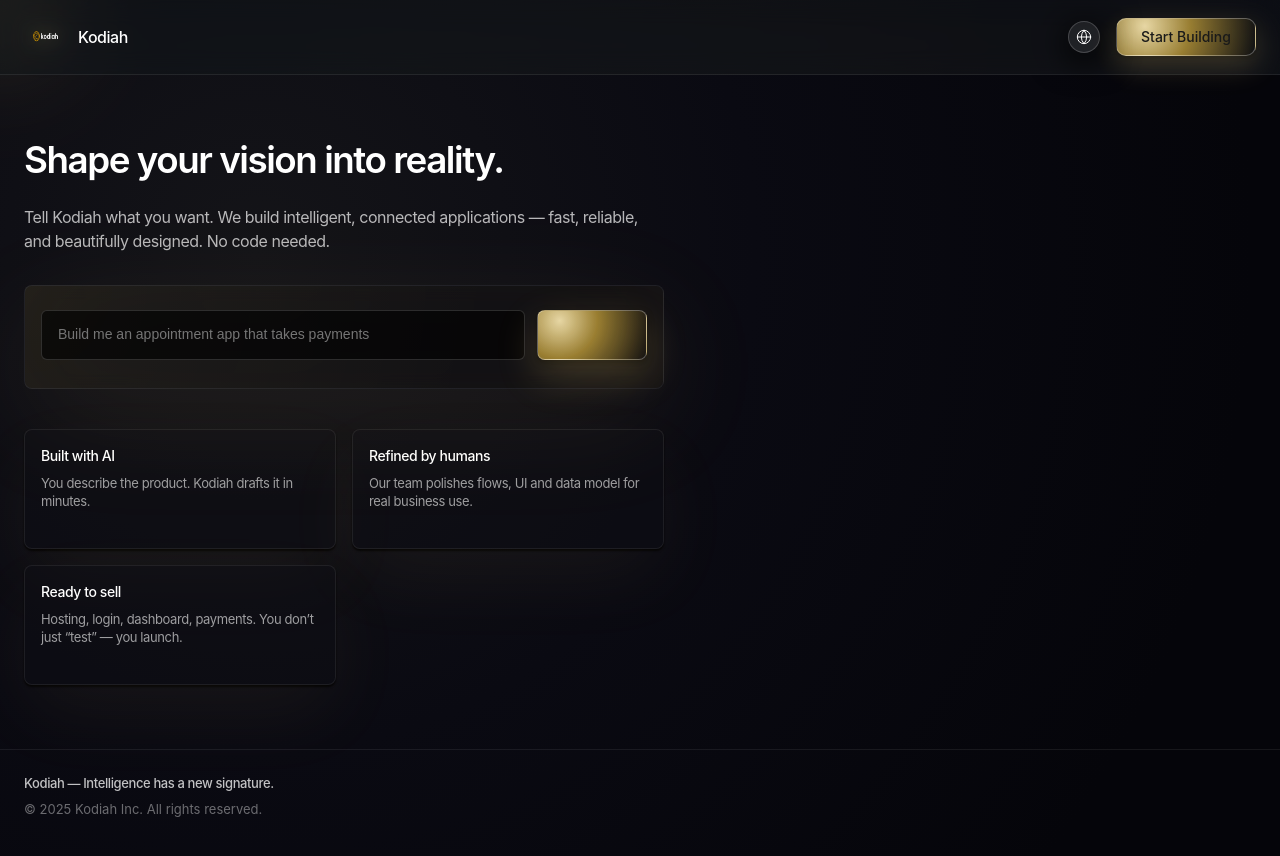
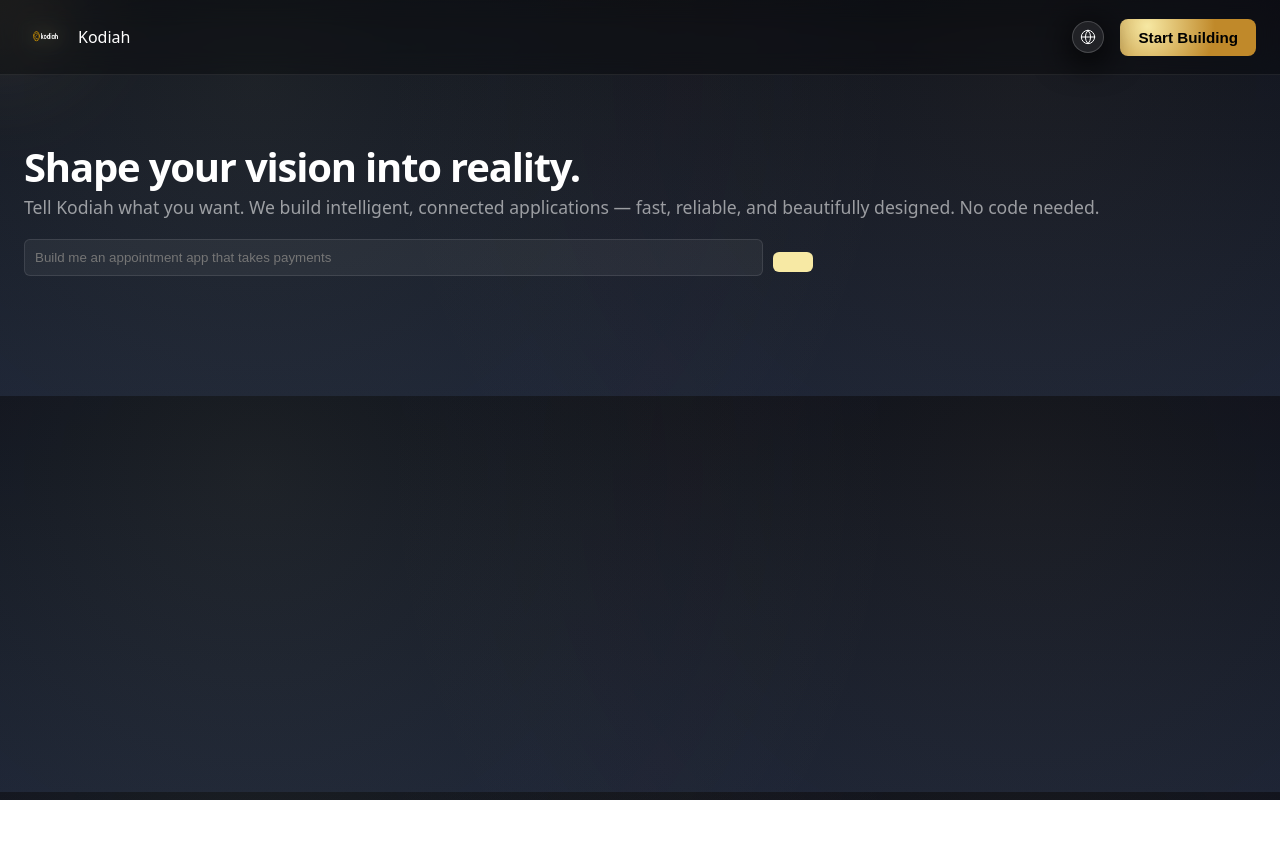
Before and after one commit to Ayrtonsena07/kodiah, a Next.js app: page / in a window 1280 px wide. Shown: the top 856 px of the page. After the commit the page ends 800 px from the top, so only its background shows below. Built offline with nearby package versions, Linux system fonts and the light colour scheme.

Commit message:
Update ClientRoot.tsx

```diff
--- a/app/ClientRoot.tsx
+++ b/app/ClientRoot.tsx
@@ -1,17 +1,12 @@
 "use client";
 
 import Image from "next/image";
-import {
-  LanguageProvider,
-  useLanguage,
-} from "./LanguageContext";
+import { LanguageProvider, useLanguage } from "./LanguageContext";
 import LanguageSelector from "./LanguageSelector";
 import MouseGlow from "./MouseGlow";
 
-// componente do header (barra de cima)
 function Header() {
   const { t } = useLanguage();
-
   return (
     <header
       style={{
@@ -34,73 +29,44 @@
           color: "white",
         }}
       >
-        {/* ESQUERDA: logo e nome */}
-        <div
-          style={{
-            display: "flex",
-            alignItems: "center",
-            gap: "12px",
-          }}
-        >
+        <div style={{ display: "flex", alignItems: "center", gap: "12px" }}>
           <Image
             src="/kodiah-logo.png"
             alt="Kodiah Logo"
             width={42}
             height={42}
             style={{
-              borderRadius: "10px",
+              borderRadius: "8px",
               filter:
                 "drop-shadow(0 0 10px rgba(246,226,122,0.45)) drop-shadow(0 0 25px rgba(199,146,47,0.25))",
             }}
           />
-
           <span
             style={{
               fontSize: "16px",
               fontWeight: 500,
               color: "white",
-              fontFamily:
-                '-apple-system, BlinkMacSystemFont, Inter, Roboto, "SF Pro Display", system-ui, sans-serif',
-              letterSpacing: "-0.03em",
             }}
           >
             Kodiah
           </span>
         </div>
 
-        {/* DIREITA: idioma + botão Start Building */}
-        <div
-          style={{
-            display: "flex",
-            alignItems: "center",
-            gap: "16px",
-          }}
-        >
-          {/* seletor de idioma */}
+        <div style={{ display: "flex", alignItems: "center", gap: "16px" }}>
           <LanguageSelector />
-
-          {/* botão Start Building */}
           <button
             style={{
               background:
-                "radial-gradient(circle at 20% 20%, rgba(255,237,180,0.9) 0%, rgba(245,200,70,0.6) 40%, rgba(30,22,0,0.1) 100%)",
-              boxShadow:
-                "0 10px 30px rgba(255,220,120,0.2), 0 2px 4px rgba(0,0,0,0.5)",
-              border: "1px solid rgba(255,255,255,0.3)",
-              borderRadius: "10px",
-              color: "#1a1a1a",
-              fontSize: "14px",
-              fontWeight: 500,
-              padding: "10px 16px",
-              minWidth: "140px",
-              textAlign: "center",
+                "radial-gradient(circle at 20% 20%, #f7e9a4 0%, #c0892a 60%)",
+              border: "none",
+              color: "#000",
+              fontWeight: 600,
+              fontSize: "0.95rem",
+              padding: "10px 18px",
+              borderRadius: "8px",
               cursor: "pointer",
-              lineHeight: 1.2,
-              fontFamily:
-                '-apple-system, BlinkMacSystemFont, Inter, Roboto, "SF Pro Display", system-ui, sans-serif',
             }}
           >
-            {/* usamos t.startButton em vez de t.startBuilding */}
             {t.startButton /* ex: "Start Building" */}
           </button>
         </div>
@@ -109,326 +75,55 @@
   );
 }
 
-// componente da área principal (hero + cards)
-function HeroSection() {
+function Hero() {
   const { t } = useLanguage();
 
   return (
-    <main
-      style={{
-        position: "relative",
-        width: "100%",
-        color: "white",
-        fontFamily:
-          '-apple-system, BlinkMacSystemFont, Inter, Roboto, "SF Pro Display", system-ui, sans-serif',
-        background:
-          "radial-gradient(circle at 20% 20%, rgba(20,20,24,1) 0%, rgba(10,10,18,1) 40%, rgba(5,5,10,1) 80%)",
-        minHeight: "100vh",
-        paddingBottom: "120px",
-      }}
-    >
-      {/* Glow do mouse */}
-      <MouseGlow />
-
     <section
       style={{
         maxWidth: "1280px",
         margin: "0 auto",
-          padding: "64px 24px 0 24px",
-          display: "grid",
-          gridTemplateColumns: "minmax(0,1fr)",
-          rowGap: "40px",
+        padding: "64px 24px 120px",
+        color: "white",
       }}
     >
-        {/* Texto principal lado esquerdo */}
-        <div
-          style={{
-            maxWidth: "640px",
-          }}
-        >
-          <h1
-            style={{
-              fontSize: "clamp(2rem, 1vw + 1.5rem, 2.5rem)",
-              fontWeight: 600,
-              lineHeight: 1.15,
-              letterSpacing: "-0.04em",
-              color: "white",
-              margin: 0,
-              textWrap: "balance",
-            }}
-          >
-            {/* título principal com destaque dourado */}
-            <span style={{ color: "white" }}>{t.heroHeadline.split("{gold}")[0]}</span>
-            <span
-              style={{
-                background:
-                  "linear-gradient(90deg,rgb(255,237,180) 0%,rgb(245,200,70) 50%,rgb(130,92,27) 100%)",
-                WebkitBackgroundClip: "text",
-                color: "transparent",
-                textShadow:
-                  "0 0 10px rgba(255,220,120,0.4),0 0 40px rgba(255,170,60,0.2)",
-              }}
-            >
-              {t.heroHeadline.split("{gold}")[1] || ""}
-            </span>
-          </h1>
-
-          <p
-            style={{
-              marginTop: "24px",
-              fontSize: "16px",
-              lineHeight: 1.5,
-              color: "rgba(255,255,255,0.7)",
-              maxWidth: "620px",
-              letterSpacing: "-0.03em",
-            }}
-          >
-            {t.heroSub}
-          </p>
-
-          {/* Caixa de prompt + botão Generate */}
-          <div
-            style={{
-              marginTop: "32px",
-              position: "relative",
-              background:
-                "radial-gradient(circle at 0% 0%, rgba(255,230,140,0.05) 0%, rgba(0,0,0,0) 70%)",
-              border: "1px solid rgba(255,255,255,0.08)",
-              boxShadow:
-                "0 30px 120px rgba(255,220,120,0.08), 0 0 120px rgba(255,200,60,0.05) inset",
-              borderRadius: "8px",
-              padding: "16px",
-              maxWidth: "640px",
-              backgroundColor: "rgba(15,15,20,0.6)",
-              backdropFilter: "blur(8px)",
-            }}
-          >
-            <label
-              style={{
-                display: "block",
-                fontSize: "14px",
-                fontWeight: 500,
-                color: "rgba(255,255,255,0.8)",
-                marginBottom: "8px",
-                letterSpacing: "-0.03em",
-              }}
-            >
-              {t.promptLabel}
-            </label>
-
-            <div
-              style={{
-                display: "flex",
-                gap: "12px",
-              }}
-            >
+      <h1 style={{ fontSize: "2.5rem", fontWeight: 600 }}>{t.heroHeadline}</h1>
+      <p style={{ fontSize: "1.1rem", opacity: 0.8 }}>{t.heroSub}</p>
+      <div style={{ marginTop: "20px" }}>
         <input
           placeholder={t.promptPlaceholder}
           style={{
-                  flex: 1,
-                  backgroundColor: "rgba(0,0,0,0.6)",
-                  border: "1px solid rgba(255,255,255,0.15)",
+            background: "rgba(255,255,255,0.05)",
+            border: "1px solid rgba(255,255,255,0.1)",
+            padding: "10px",
             borderRadius: "6px",
-                  padding: "14px 16px",
             color: "white",
-                  fontSize: "14px",
-                  lineHeight: 1.4,
-                  outline: "none",
-                  minWidth: 0,
+            width: "60%",
           }}
         />
-
         <button
           style={{
-                  background:
-                    "radial-gradient(circle at 20% 20%, rgba(255,237,180,0.9) 0%, rgba(245,200,70,0.6) 40%, rgba(30,22,0,0.1) 100%)",
-                  boxShadow:
-                    "0 15px 40px rgba(255,220,120,0.22), 0 3px 6px rgba(0,0,0,0.6)",
-                  border: "1px solid rgba(255,255,255,0.3)",
-                  borderRadius: "8px",
-                  color: "#1a1a1a",
-                  fontSize: "14px",
-                  fontWeight: 500,
-                  padding: "14px 16px",
-                  minWidth: "110px",
-                  textAlign: "center",
+            marginLeft: "10px",
+            background: "#f7e9a4",
+            border: "none",
+            padding: "10px 20px",
+            borderRadius: "6px",
             cursor: "pointer",
-                  lineHeight: 1.2,
-                  whiteSpace: "nowrap",
-                  fontFamily:
-                    '-apple-system, BlinkMacSystemFont, Inter, Roboto, "SF Pro Display", system-ui, sans-serif',
           }}
         >
           {t.generateBtn}
         </button>
       </div>
-
-            <p
-              style={{
-                fontSize: "13px",
-                lineHeight: 1.4,
-                color: "rgba(255,255,255,0.5)",
-                marginTop: "12px",
-              }}
-            >
-              {t.betaNote}
-            </p>
-          </div>
-
-          {/* 3 cards de valor */}
-          <div
-            style={{
-              marginTop: "40px",
-              display: "grid",
-              gridTemplateColumns: "repeat(auto-fit, minmax(min(260px,100%),1fr))",
-              gap: "16px",
-              maxWidth: "960px",
-            }}
-          >
-            {/* Card 1 */}
-            <div
-              style={{
-                backgroundColor: "rgba(15,15,20,0.5)",
-                border: "1px solid rgba(255,255,255,0.07)",
-                borderRadius: "8px",
-                padding: "16px",
-                boxShadow:
-                  "0 30px 80px rgba(255,220,120,0.05), 0 2px 2px rgba(0,0,0,0.8)",
-                minHeight: "120px",
-              }}
-            >
-              <div
-                style={{
-                  fontSize: "14px",
-                  fontWeight: 500,
-                  color: "white",
-                  marginBottom: "8px",
-                  letterSpacing: "-0.03em",
-                }}
-              >
-                {t.badgeAiTitle}
-              </div>
-              <div
-                style={{
-                  fontSize: "13px",
-                  lineHeight: 1.4,
-                  color: "rgba(255,255,255,0.6)",
-                  letterSpacing: "-0.03em",
-                }}
-              >
-                {t.badgeAiDesc}
-              </div>
-            </div>
-
-            {/* Card 2 */}
-            <div
-              style={{
-                backgroundColor: "rgba(15,15,20,0.5)",
-                border: "1px solid rgba(255,255,255,0.07)",
-                borderRadius: "8px",
-                padding: "16px",
-                boxShadow:
-                  "0 30px 80px rgba(255,220,120,0.05), 0 2px 2px rgba(0,0,0,0.8)",
-                minHeight: "120px",
-              }}
-            >
-              <div
-                style={{
-                  fontSize: "14px",
-                  fontWeight: 500,
-                  color: "white",
-                  marginBottom: "8px",
-                  letterSpacing: "-0.03em",
-                }}
-              >
-                {t.badgeTeamTitle}
-              </div>
-              <div
-                style={{
-                  fontSize: "13px",
-                  lineHeight: 1.4,
-                  color: "rgba(255,255,255,0.6)",
-                  letterSpacing: "-0.03em",
-                }}
-              >
-                {t.badgeTeamDesc}
-              </div>
-            </div>
-
-            {/* Card 3 */}
-            <div
-              style={{
-                backgroundColor: "rgba(15,15,20,0.5)",
-                border: "1px solid rgba(255,255,255,0.07)",
-                borderRadius: "8px",
-                padding: "16px",
-                boxShadow:
-                  "0 30px 80px rgba(255,220,120,0.05), 0 2px 2px rgba(0,0,0,0.8)",
-                minHeight: "120px",
-              }}
-            >
-              <div
-                style={{
-                  fontSize: "14px",
-                  fontWeight: 500,
-                  color: "white",
-                  marginBottom: "8px",
-                  letterSpacing: "-0.03em",
-                }}
-              >
-                {t.badgeLaunchTitle}
-              </div>
-              <div
-                style={{
-                  fontSize: "13px",
-                  lineHeight: 1.4,
-                  color: "rgba(255,255,255,0.6)",
-                  letterSpacing: "-0.03em",
-                }}
-              >
-                {t.badgeLaunchDesc}
-              </div>
-            </div>
-          </div>
-        </div>
     </section>
-
-      {/* Footer simples */}
-      <footer
-        style={{
-          maxWidth: "1280px",
-          margin: "64px auto 0 auto",
-          padding: "24px",
-          color: "rgba(255,255,255,0.55)",
-          fontSize: "13px",
-          lineHeight: 1.4,
-          borderTop: "1px solid rgba(255,255,255,0.07)",
-        }}
-      >
-        <div
-          style={{
-            fontWeight: 500,
-            color: "rgba(255,255,255,0.75)",
-            marginBottom: "8px",
-            letterSpacing: "-0.03em",
-          }}
-        >
-          {t.footerTagline}
-        </div>
-        <div style={{ color: "rgba(255,255,255,0.4)" }}>
-          © 2025 Kodiah Inc. All rights reserved.
-        </div>
-      </footer>
-    </main>
   );
 }
 
-// Componente raiz que envolve tudo com o provider de idioma
 export default function ClientRoot() {
   return (
     <LanguageProvider>
+      <MouseGlow />
       <Header />
-      <HeroSection />
+      <Hero />
     </LanguageProvider>
   );
 }
```
Lines whose indentation alone changed are shown as unchanged.
